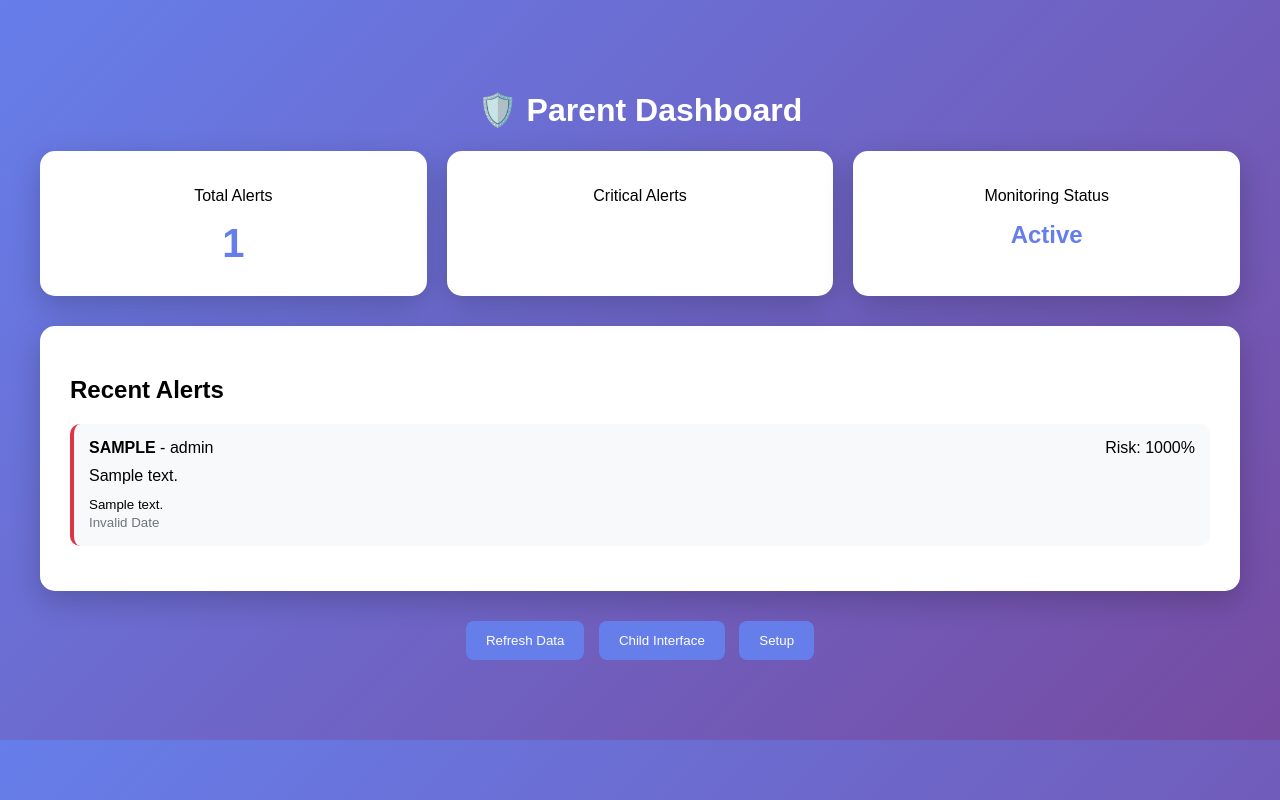
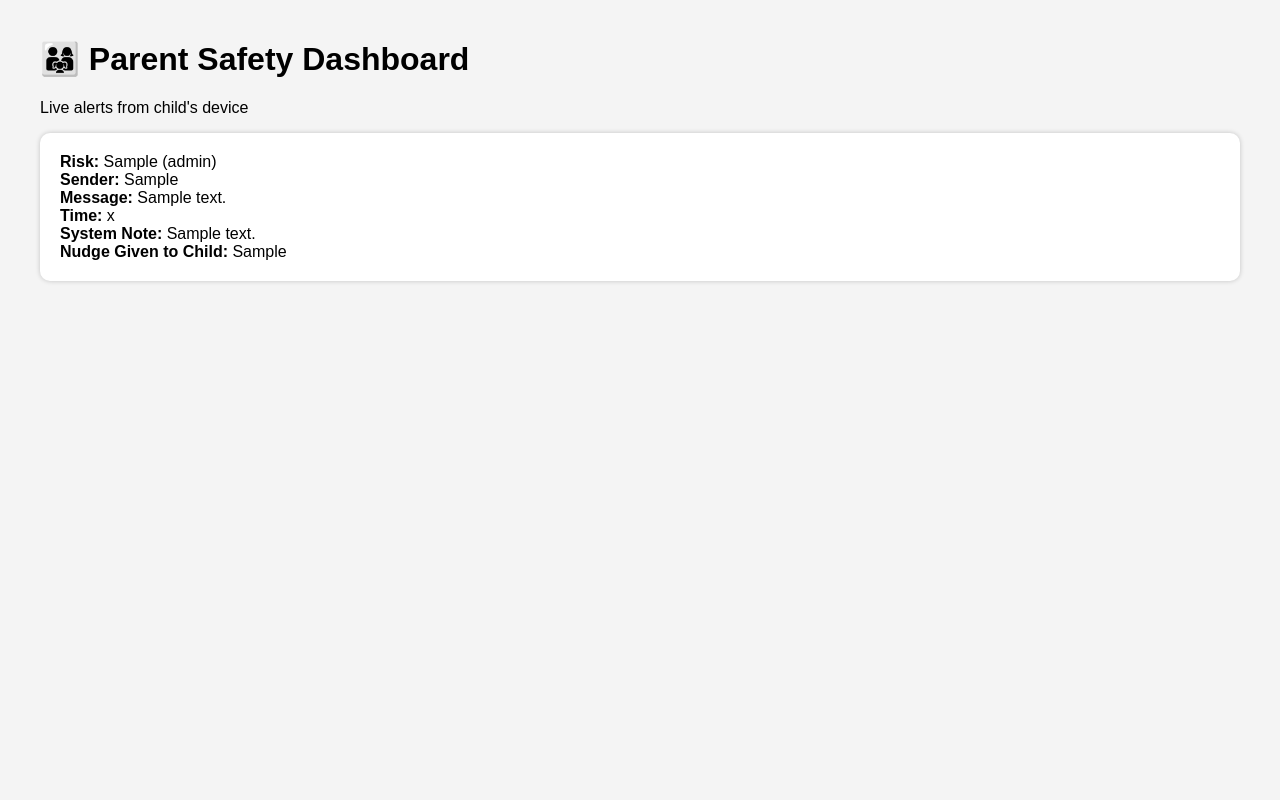
Before and after one commit to VarthniCodes/Hackthon, a Flask app: page /parent in a window 1280 px wide. Run offline with Flask 3, Linux system fonts and the light colour scheme; tables that the repository leaves empty hold one stand-in row (values such as "Sample post").

Commit message:
Refactor Parent Dashboard HTML and JavaScript
Updated the Parent Dashboard to improve layout and functionality, including live alerts from the child's device.

```diff
--- a/templates/parent.html
+++ b/templates/parent.html
@@ -1,84 +1,54 @@
 <!DOCTYPE html>
 <html>
 <head>
-    <title>Parent Dashboard</title>
-    <style>
-        body { font-family: Arial; max-width: 1200px; margin: 50px auto; padding: 20px; background: linear-gradient(135deg, #667eea 0%, #764ba2 100%); }
-        .card { background: white; padding: 30px; border-radius: 15px; box-shadow: 0 10px 30px rgba(0,0,0,0.2); margin-bottom: 20px; }
-        h1 { color: #667eea; text-align: center; }
-        .stats { display: grid; grid-template-columns: repeat(3, 1fr); gap: 20px; margin-bottom: 30px; }
-        .stat-card { background: white; padding: 20px; border-radius: 15px; text-align: center; box-shadow: 0 10px 30px rgba(0,0,0,0.2); }
-        .stat-card h3 { font-size: 2.5rem; color: #667eea; margin: 10px 0; }
-        .alert-item { padding: 15px; background: #f8f9fa; border-radius: 10px; margin-bottom: 15px; border-left: 4px solid #dc3545; }
-        .risk-high { border-left-color: #fd7e14; }
-        .risk-critical { border-left-color: #dc3545; }
-        button { background: #667eea; color: white; border: none; padding: 12px 20px; border-radius: 8px; cursor: pointer; margin: 10px 5px; }
-    </style>
+<title>Parent Dashboard</title>
+
+<style>
+body {font-family:Arial; margin:40px; background:#f4f4f4;}
+.card {background:white; padding:20px; margin:15px 0; border-radius:10px; box-shadow:0 0 5px rgba(0,0,0,0.2);}
+</style>
 </head>
+
 <body>
-    <h1 style="color:white;">🛡️ Parent Dashboard</h1>
 
-    <div class="stats">
-        <div class="stat-card">
-            <p>Total Alerts</p>
-            <h3 id="totalAlerts">0</h3>
-        </div>
-        <div class="stat-card">
-            <p>Critical Alerts</p>
-            <h3 id="criticalAlerts" style="color:#dc3545;">0</h3>
-        </div>
-        <div class="stat-card">
-            <p>Monitoring Status</p>
-            <h3 id="status" style="font-size:1.5rem;">Active</h3>
-        </div>
-    </div>
+<h1>👨‍👩‍👧 Parent Safety Dashboard</h1>
+<p>Live alerts from child's device</p>
 
-    <div class="card">
-        <h2>Recent Alerts</h2>
-        <div id="alertsList">
-            <p style="text-align:center; color:#6c757d;">No alerts yet. System is monitoring...</p>
-        </div>
-    </div>
+<div id="alerts"></div>
 
-    <div style="text-align:center;">
-        <button onclick="refreshData()">Refresh Data</button>
-        <a href="/child"><button>Child Interface</button></a>
-        <a href="/"><button>Setup</button></a>
-    </div>
+<script>
+async function loadAlerts(){
+  const res=await fetch("/api/alerts");
+  const data=await res.json();
 
-    <script>
-        async function loadData() {
-            const alertsRes = await fetch('/api/alerts');
-            const alerts = await alertsRes.json();
+  const container=document.getElementById("alerts");
+  container.innerHTML="";
 
-            const statsRes = await fetch('/api/stats');
-            const stats = await statsRes.json();
+  if(data.length===0){
+    container.innerHTML="<p>No alerts yet.</p>";
+    return;
+  }
 
-            document.getElementById('totalAlerts').textContent = stats.total_alerts;
-            document.getElementById('criticalAlerts').textContent = stats.critical_alerts;
+  data.forEach(a=>{
+    const div=document.createElement("div");
+    div.className="card";
 
-            const container = document.getElementById('alertsList');
-            if (alerts.length === 0) {
-                container.innerHTML = '<p style="text-align:center; color:#6c757d;">No alerts yet. System is monitoring...</p>';
-            } else {
-                container.innerHTML = alerts.map(alert => `
-                    <div class="alert-item risk-${alert.risk_level}">
-                        <strong>${alert.risk_type.toUpperCase()}</strong> - ${alert.risk_level}
-                        <span style="float:right;">Risk: ${Math.round(alert.risk_score * 100)}%</span>
-                        <p style="margin:10px 0;">${alert.content}</p>
-                        <small>${alert.context}</small>
-                        <br><small style="color:#6c757d;">${new Date(alert.timestamp).toLocaleString()}</small>
-                    </div>
-                `).join('');
-            }
-        }
+    div.innerHTML=`
+      <strong>Risk:</strong> ${a.risk_type} (${a.risk_level})<br>
+      <strong>Sender:</strong> ${a.sender}<br>
+      <strong>Message:</strong> ${a.content}<br>
+      <strong>Time:</strong> ${a.timestamp}<br>
+      <strong>System Note:</strong> ${a.context}<br>
+      <strong>Nudge Given to Child:</strong> ${a.nudge || "None"}
+    `;
 
-        function refreshData() {
-            loadData();
-        }
+    container.appendChild(div);
+  });
+}
 
-        loadData();
-        setInterval(loadData, 5000);
-    </script>
+loadAlerts();
+setInterval(loadAlerts,3000);
+</script>
+
 </body>
 </html>
```
